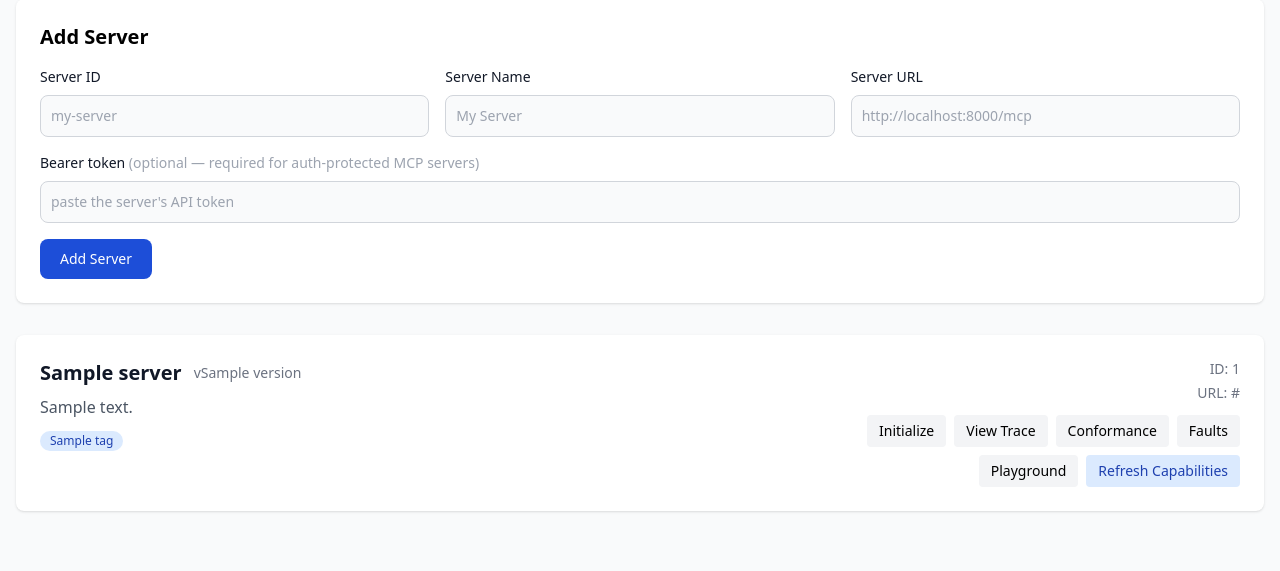
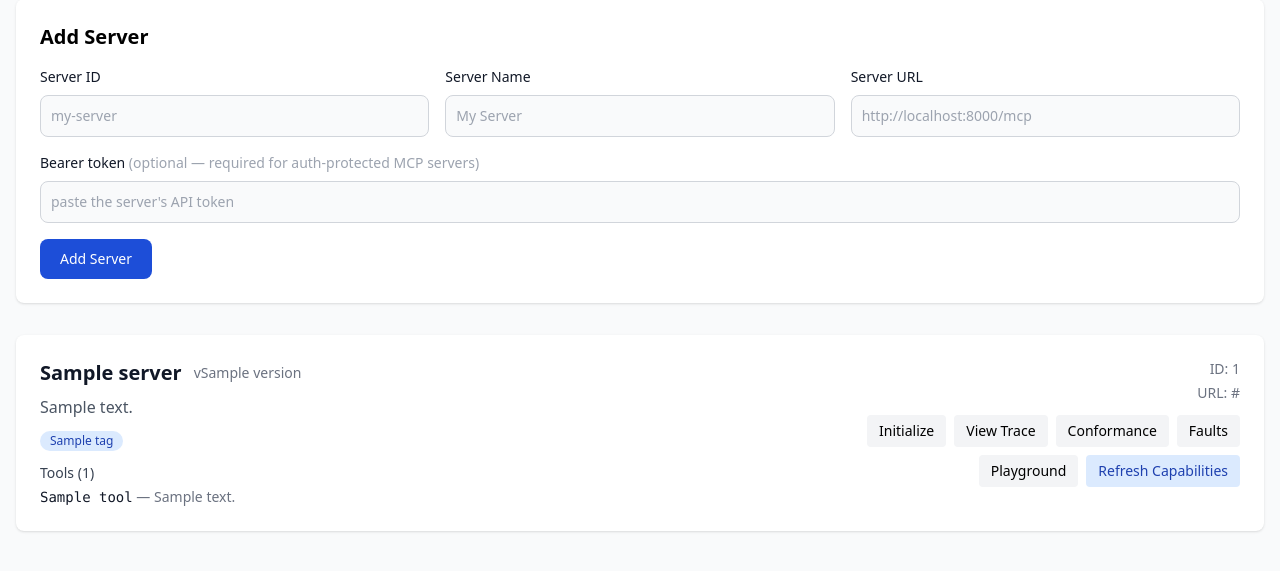
Before and after one commit to craigk5n/k5n-mcp-hub, a Python web app: template src/devhub/templates/servers.html in a window 1280 px wide. Shown: the part 101-672 px from the top of the page. Run offline with Jinja, Linux system fonts and the light colour scheme; the template is opened without the code that fills it: most values are stand-ins (such as "Sample title", 1, 10 or a date in 2020).

Commit message:
fix(ui): reveal result panels when populated + list tools on the card
Every result panel (tools/initialize/trace/conformance/faults/playground) shipped with
class 'hidden' and nothing ever removed it, so clicking a button loaded content into a
display:none div — the buttons looked completely dead in every browser. Remove 'hidden'
on htmx:after-swap. Also render the server's discovered tools directly on the card so
they're visible without clicking.

```diff
--- a/src/devhub/templates/servers.html
+++ b/src/devhub/templates/servers.html
@@ -88,6 +88,19 @@
                             {% endfor %}
                         </div>
                         {% endif %}
+
+                        {% if server.tools %}
+                        <div class="mt-2">
+                            <p class="text-sm font-medium text-gray-700 mb-1">Tools ({{ server.tools | length }})</p>
+                            <ul class="text-sm text-gray-600 space-y-0.5">
+                                {% for tool in server.tools %}
+                                <li>
+                                    <span class="font-mono text-gray-900">{{ tool.name }}</span>{% if tool.description %} <span class="text-gray-500">— {{ tool.description }}</span>{% endif %}
+                                </li>
+                                {% endfor %}
+                            </ul>
+                        </div>
+                        {% endif %}
                     </div>
 
                     <div class="lg:w-1/3 lg:text-right">
@@ -144,13 +157,13 @@
                     </div>
                 </div>
 
-                <div id="tools-{{ server.id }}" class="mt-4 hidden"></div>
+                <div id="tools-{{ server.id }}" class="mt-4 hidden" hx-on::after-swap="this.classList.remove('hidden')"></div>
 
-                <div id="initialize-{{ server.id }}" class="mt-4 hidden"></div>
-                <div id="trace-{{ server.id }}" class="mt-4 hidden"></div>
-                <div id="conformance-{{ server.id }}" class="mt-4 hidden"></div>
-                <div id="faults-{{ server.id }}" class="mt-4 hidden"></div>
-                <div id="playground-{{ server.id }}" class="mt-4 hidden"></div>
+                <div id="initialize-{{ server.id }}" class="mt-4 hidden" hx-on::after-swap="this.classList.remove('hidden')"></div>
+                <div id="trace-{{ server.id }}" class="mt-4 hidden" hx-on::after-swap="this.classList.remove('hidden')"></div>
+                <div id="conformance-{{ server.id }}" class="mt-4 hidden" hx-on::after-swap="this.classList.remove('hidden')"></div>
+                <div id="faults-{{ server.id }}" class="mt-4 hidden" hx-on::after-swap="this.classList.remove('hidden')"></div>
+                <div id="playground-{{ server.id }}" class="mt-4 hidden" hx-on::after-swap="this.classList.remove('hidden')"></div>
             </div>
             {% endfor %}
         </div>
```
